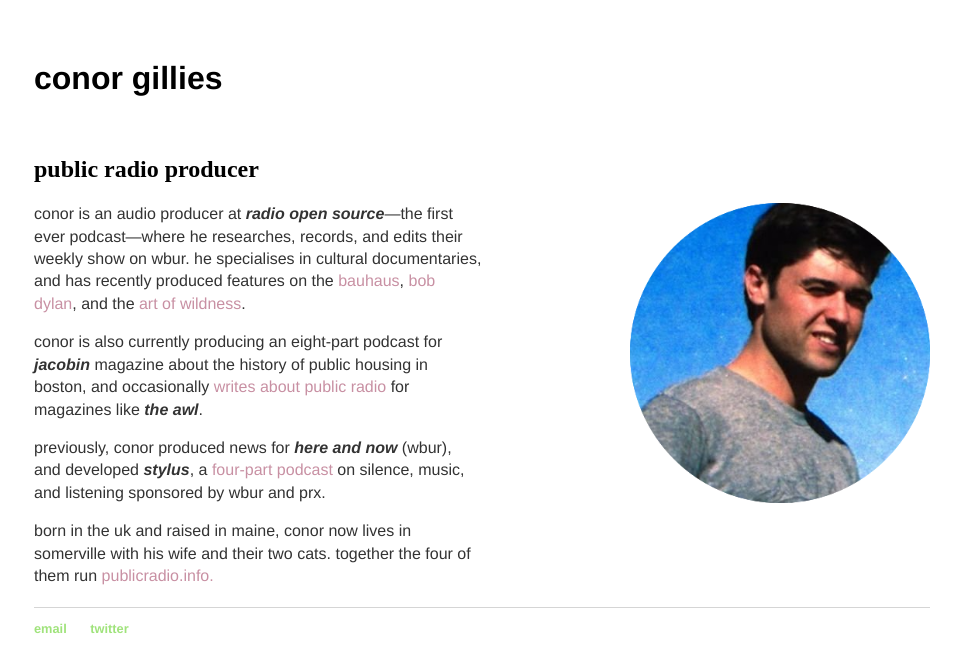
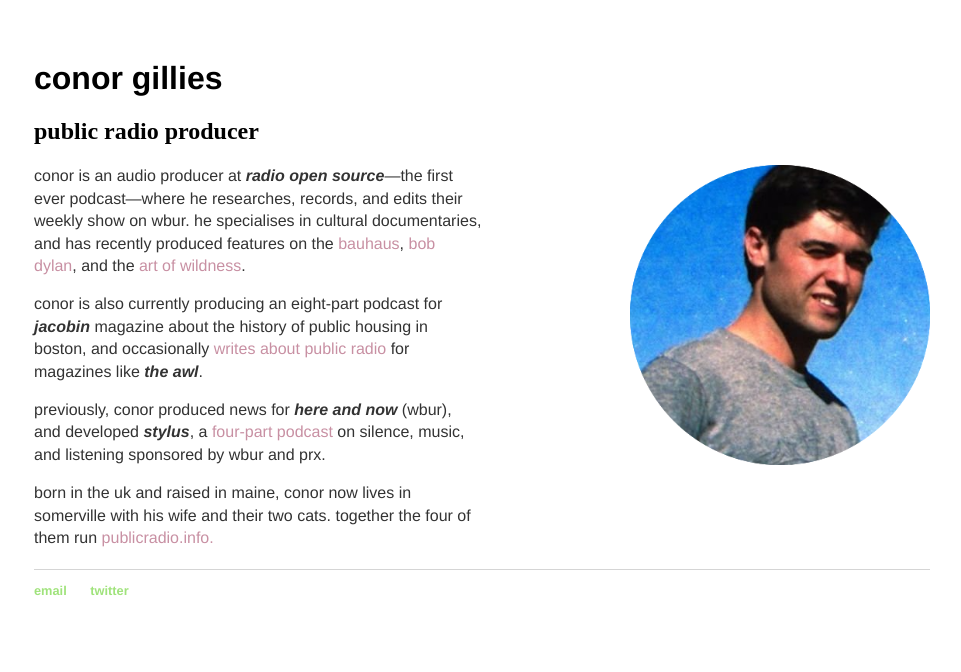
Before and after one commit to huihuiandilly/huihuiandilly.github.io, a Jekyll site: the page built from index.html, in a window 1280 px wide. Shown: the top 672 px of the page, without its empty margins (86-1047 px from the left). Built offline with Jekyll 4.4.1, drawn with Linux system fonts in a browser that asks for light colours.

```diff
--- a/index.html
+++ b/index.html
@@ -3,7 +3,7 @@ layout: default
 title: conor gillies
 ---
 <div class="blurb">
-	<h1>conor gillies</h1><br/>
+	<h1>conor gillies</h1>
 	<h2>public radio producer</h2>
 	<body> <img alt="" src="o7oB1jST.png" style="width: 300px; float: right;"/></body>
 	<p>conor is an audio producer at <i><b>radio open source</b></i>—the first ever podcast—where he researches, records, and edits their weekly show on wbur. he specialises in cultural documentaries, and has recently produced features on the <a href="http://radioopensource.org/the-bauhaus-in-your-house/" target="_blank">bauhaus</a>, <a href="http://radioopensource.org/bob-dylan-poet/" target="_blank">bob dylan</a>, and the <a href="http://radioopensource.org/the-art-of-wildness/" target="_blank">art of wildness</a>.</p>
```
